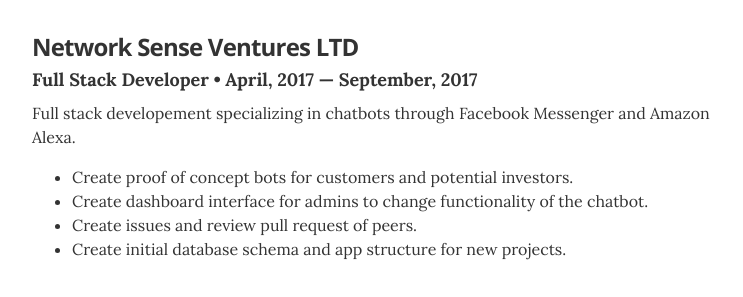
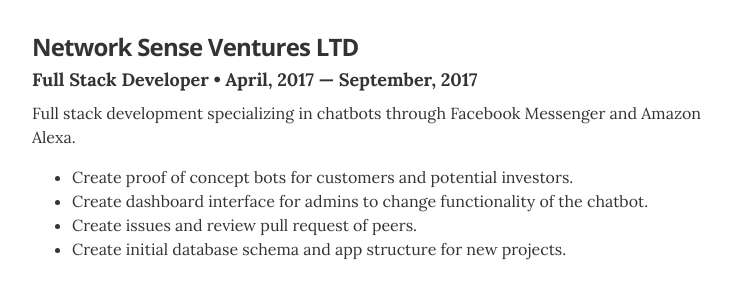
Before and after one commit to mprads/mprads.github.io, a Jekyll site: the page built from index.html, in a window 1280 px wide and 900 px high, scrolled down 725 px. Shown: the part 157-454 px from the top of the window, without its empty margins (268-1011 px from the left). Built offline with Jekyll 4.4.1, drawn with Linux system fonts in a browser that asks for light colours.

Commit message:
Update experience.yml

```diff
--- a/_data/experience.yml
+++ b/_data/experience.yml
@@ -7,7 +7,7 @@
 - company: Network Sense Ventures LTD
   position: Full Stack Developer
   duration: April, 2017 &mdash; September, 2017
-  summary: Full stack developement specializing in chatbots through Facebook Messenger and Amazon Alexa. <ul class="resume-item-list"><li>Create proof of concept bots for customers and potential investors.</li><li>Create dashboard interface for admins to change functionality of the chatbot.</li><li>Create issues and review pull request of peers.</li><li>Create initial database schema and app structure for new projects.</li></ul>
+  summary: Full stack development specializing in chatbots through Facebook Messenger and Amazon Alexa. <ul class="resume-item-list"><li>Create proof of concept bots for customers and potential investors.</li><li>Create dashboard interface for admins to change functionality of the chatbot.</li><li>Create issues and review pull request of peers.</li><li>Create initial database schema and app structure for new projects.</li></ul>
 
 #- company: Arrow Equipment LTD
 #  position: Front Desk
```
